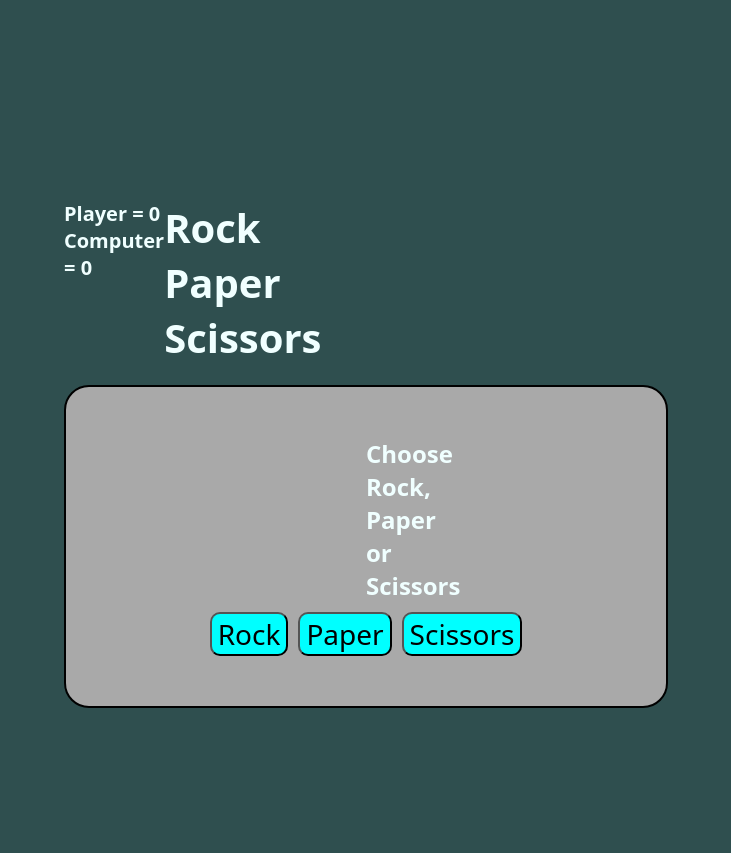
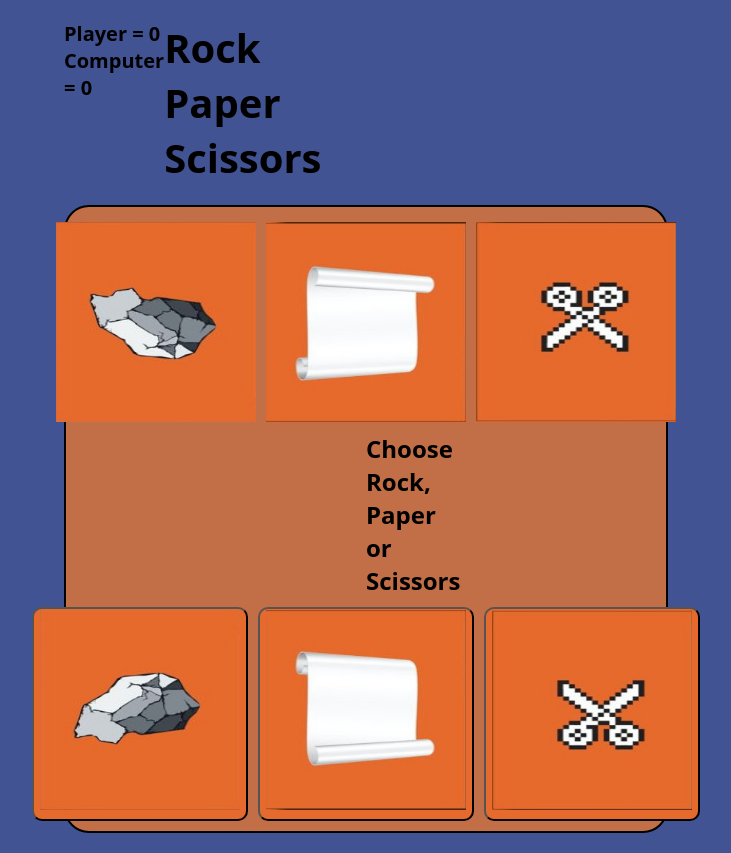
Before and after one commit to dorobolt/rock-paper-scissors, a plain HTML site: page index.html in a window 1280 px wide. Both pictures are taken after a click on the button "Play Game". Shown: the whole page, without its empty margins (444-1175 px from the left). Before the commit the page ends 800 px from the top, so only its background shows below. Drawn offline with Linux system fonts and the light colour scheme.

Commit message:
Adding images to the button

```diff
--- a/javascript.js
+++ b/javascript.js
@@ -1,7 +1,88 @@
 let computerChoice;
 let playerChoice;
-let pscore = 0;
-let cscore = 0;
+let pscore;
+let cscore;
+
+function playGame() {
+    let i = 0;
+    pscore = 0;
+    cscore = 0;
+
+    // Setting Score
+    playerScore.textContent = `Player = ${pscore}`;
+    computerScore.textContent = `Computer = ${cscore}`;
+
+    // preparing the container layout
+    const computer = document.createElement('div');
+    computer.id = 'computer';
+    container.appendChild(computer);
+
+    let gameText = document.createElement('div');
+    gameText.classList.add('gtext');
+    gameText.textContent = 'Choose Rock, Paper or Scissors';
+
+    const choice = document.createElement('div');
+    choice.id = "choice";
+
+    const imgRock = document.createElement('div');
+    imgRock.innerHTML = '<img class="images" src="./images/rock.jpg">';
+    const imgPaper = document.createElement('div');
+    imgPaper.classList.add('images')
+    imgPaper.innerHTML = '<img class="images" src="./images/paper.jpg">';
+    const imgScissors = document.createElement('div');
+    imgScissors.innerHTML = '<img class="images" src="./images/scissors.jpg">'
+
+    computer.appendChild(imgRock);
+    computer.appendChild(imgPaper);
+    computer.appendChild(imgScissors);
+    container.appendChild(gameText);
+    container.appendChild(choice);
+
+    gameText.textContent = 'Choose Rock, Paper or Scissors';
+
+    // Adding rps button
+    const rock = document.createElement('button');
+    rock.classList.add('rock');
+    rock.innerHTML = "<img class='images' src='./images/rock.jpg' alt= 'rock image'>"
+    const paper = document.createElement('button');
+    paper.classList.add('paper');
+    paper.innerHTML = "<img class='images' src='./images/paper.jpg' alt= 'paper image'>";
+    const scissors = document.createElement('button');
+    scissors.classList.add('scissors');
+    scissors.innerHTML = "<img class='images' src='./images/scissors.jpg' alt= 'scissors image'>"
+
+    choice.appendChild(rock);
+    choice.appendChild(paper);
+    choice.appendChild(scissors);
+
+    // give event to every button
+    rock.addEventListener('click', () => {
+        playerChoice = 'Rock';
+        console.log(playerChoice);
+        computerChoice = getComputerChoice();
+        play(playerChoice, computerChoice);
+        i++;
+        console.log(i);
+        endGame();
+    });
+    paper.addEventListener('click', () => {
+        playerChoice = 'Paper';
+        console.log(playerChoice);
+        computerChoice = getComputerChoice();
+        play(playerChoice, computerChoice);
+        i++;
+        console.log(i);
+        endGame();
+    });
+    scissors.addEventListener('click', () => {
+        playerChoice = 'Scissors';
+        console.log(playerChoice);
+        computerChoice = getComputerChoice();
+        play(playerChoice, computerChoice);
+        i++;
+        console.log(i);
+        endGame();
+    });
 
     // make function to make computer choose
     function getComputerChoice() {
@@ -26,7 +107,6 @@ function getComputerChoice() {
 
     // make function to play RPS
     function play(playerChoice, computerChoice) {
-    let gameText = document.querySelector('.gtext')
         // If statement condition of game rules
         if (playerChoice === "rock" && computerChoice === "Scissors") {
             console.log("You Win!, Rock Beats Scissors");
@@ -81,62 +161,7 @@ function play(playerChoice, computerChoice) {
         console.log(`player = ${pscore} computer = ${cscore}`);
     }
 
-function playGame() {
-    let i = 0;
-    pscore = 0;
-    cscore = 0;
-
-    // Adding all button to the game
-    playerScore.textContent = `Player = ${pscore}`;
-    computerScore.textContent = `Computer = ${cscore}`;
-
-    let gameText = document.querySelector('.gtext');
-    gameText.textContent = 'Choose Rock, Paper or Scissors';
-
-    const rock = document.createElement('button');
-    rock.classList.add('rock');
-    rock.textContent = 'Rock'
-    const paper = document.createElement('button');
-    paper.classList.add('paper');
-    paper.textContent = 'Paper';
-    const scissors = document.createElement('button');
-    scissors.classList.add('scissors');
-    scissors.textContent = 'Scissors'
-
-    const gameChoice = document.querySelector('#choice');
-    gameChoice.appendChild(rock);
-    gameChoice.appendChild(paper);
-    gameChoice.appendChild(scissors);
-
-    // give event to every button
-    rock.addEventListener('click', () => {
-        playerChoice = 'Rock';
-        console.log(playerChoice);
-        computerChoice = getComputerChoice();
-        play(playerChoice, computerChoice);
-        i++;
-        console.log(i);
-        endGame();
-    });
-    paper.addEventListener('click', () => {
-        playerChoice = 'Paper';
-        console.log(playerChoice);
-        computerChoice = getComputerChoice();
-        play(playerChoice, computerChoice);
-        i++;
-        console.log(i);
-        endGame();
-    });
-    scissors.addEventListener('click', () => {
-        playerChoice = 'Scissors';
-        console.log(playerChoice);
-        computerChoice = getComputerChoice();
-        play(playerChoice, computerChoice);
-        i++;
-        console.log(i);
-        endGame();
-    });
-
+    // Make function to end the game
     function endGame() {
         if (i == 5) {
             // Deciding who win or lose by score
@@ -155,14 +180,22 @@ function playGame() {
             const tryAgain = document.createElement('button');
             tryAgain.classList.add('play');
             tryAgain.textContent = 'Try Again?'
+
+            computer.removeChild(imgPaper);
+            computer.removeChild(imgRock);
+            computer.removeChild(imgScissors);
+
             // removing al button to change it into try again button
-            gameChoice.removeChild(rock);
-            gameChoice.removeChild(paper);
-            gameChoice.removeChild(scissors);
+            choice.removeChild(rock);
+            choice.removeChild(paper);
+            choice.removeChild(scissors);
+
             container.appendChild(tryAgain);
 
             tryAgain.addEventListener('click', () => {
                 container.removeChild(tryAgain);
+                container.removeChild(gameText);
+                container.removeChild(computer);
                 playGame();
             });
         }
@@ -172,8 +205,6 @@ function playGame() {
     }
 
 }
-
-
 
 const container = document.querySelector('#container');
 let playerScore = document.querySelector('.pscore');
@@ -186,14 +217,5 @@ playButton.textContent = 'Play Game';
 container.appendChild(playButton);
 playButton.addEventListener('click', () => {
     container.removeChild(playButton);
-    let gameText = document.createElement('div');
-    gameText.classList.add('gtext');
-    gameText.textContent = 'Choose Rock, Paper or Scissors';
-
-    const choice = document.createElement('div');
-    choice.id = "choice";
-
-    container.appendChild(gameText);
-    container.appendChild(choice);
     playGame();
 })
--- a/style.css
+++ b/style.css
@@ -1,15 +1,15 @@
 * {
     font-family: system-ui, -apple-system, BlinkMacSystemFont, 'Segoe UI', Roboto, Oxygen, Ubuntu, Cantarell, 'Open Sans', 'Helvetica Neue', sans-serif;
+    color: black;
 }
 
 body {
-    background-color: darkslategray;
+    background-color: #425393;
 }
 
 .title {
     display: flex;
     margin: 20px 500px;
-    margin-top: 200px;
     justify-content: space-between;
 
 }
@@ -20,7 +20,6 @@ body {
     text-align: left;
     font-weight: bold;
     font-size: 20px;
-    color: azure;
 }
 
 .game-title {
@@ -28,7 +27,6 @@ body {
     align-self: center;
     font-weight: bolder;
     font-size: 40px;
-    color: azure;
 }
 
 #container {
@@ -39,8 +37,8 @@ body {
     border-radius: 25px;
     gap: 10px;
     margin: 20px 500px;
-    padding: 50px 300px;
-    background-color: darkgray;
+    padding: 10px 300px;
+    background-color: #C26F48;
 }
 
 .rock,
@@ -48,7 +46,7 @@ body {
 .scissors,
 .play {
     font-size: 28px;
-    background-color: aqua;
+    background-color: #E6692E;
     border-radius: 10px;
 }
 
@@ -56,11 +54,21 @@ body {
     text-align: center;
     font-size: 24px;
     font-weight: bold;
-    color: azure;
 }
 
-#choice {
+#choice,
+#computer {
     display: flex;
     justify-content: center;
     gap: 10px;
 }
+
+#computer {
+    transform: scaleY(-1);
+}
+
+.images {
+    height: 200px;
+    width: 200px;
+    border-image: stretch;
+}
```
Also changed, not shown: images/paper.jpg (added), images/rock.jpg (added), images/scissors.jpg (added). Lines whose indentation alone changed are shown as unchanged.
